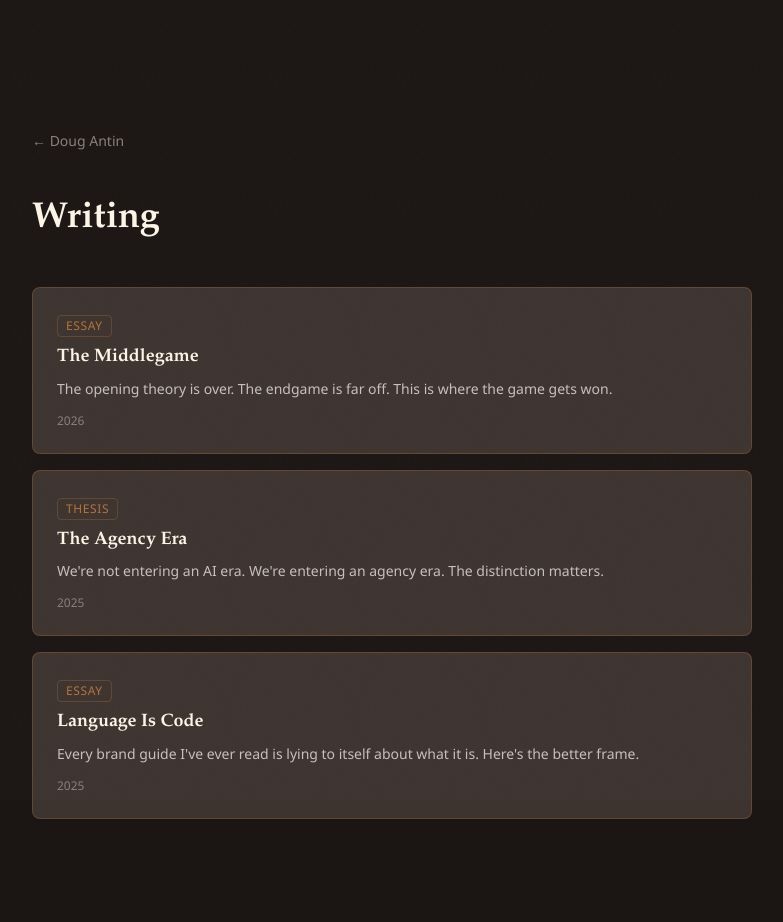
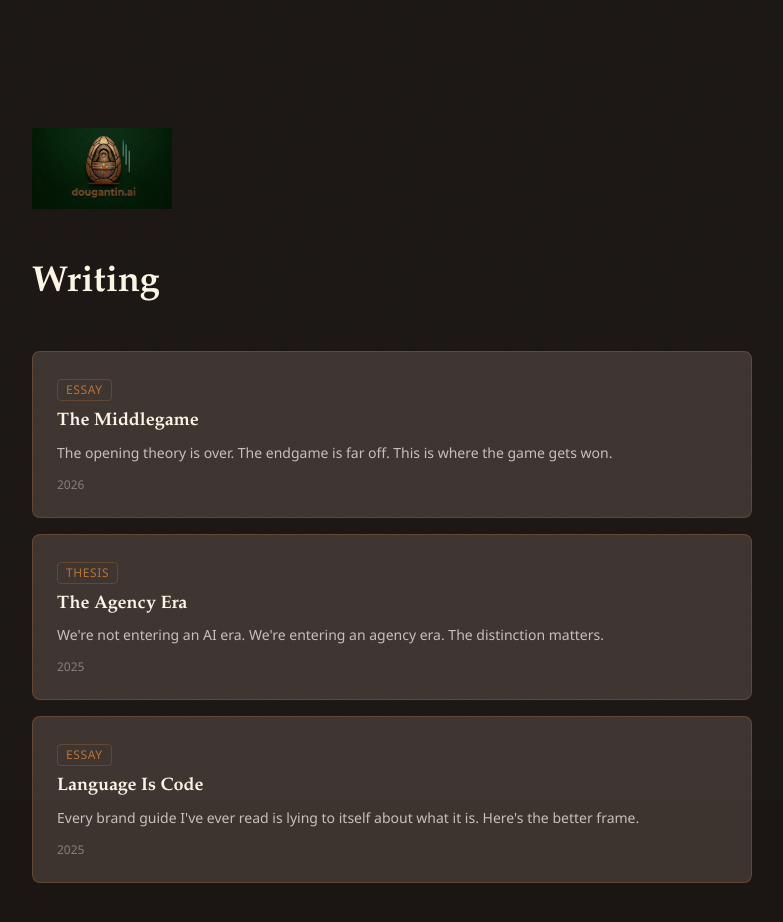
Before and after one commit to dougantin/dougantin.ai, a Next.js app: page /writing in a window 1280 px wide. Shown: the top 922 px of the page, without its empty margins (248-1031 px from the left). Built offline with nearby package versions, Linux system fonts and the light colour scheme.

Commit message:
Update homepage logo treatment and hero copy

```diff
--- a/app/writing/page.tsx
+++ b/app/writing/page.tsx
@@ -1,6 +1,7 @@
 import Link from "next/link";
 import type { Metadata } from "next";
 import { getAllEssays } from "@/lib/mdx";
+import SiteLogo from "@/components/SiteLogo";
 
 export const metadata: Metadata = {
   title: "Writing",
@@ -16,9 +17,9 @@ export default function WritingIndex() {
   return (
     <div style={{ background: "var(--bg-primary)" }} className="min-h-screen">
       <main className="mx-auto max-w-3xl px-6 py-20 md:py-32">
-        <Link href="/" className="mb-12 inline-block text-sm" style={{ color: "var(--text-muted)" }}>
-          ← Doug Antin
-        </Link>
+        <div className="mb-12">
+          <SiteLogo />
+        </div>
         <h1
           className="mb-12 text-4xl font-bold"
           style={{ color: "var(--text-heading)", fontFamily: "var(--font-playfair), serif" }}
```
